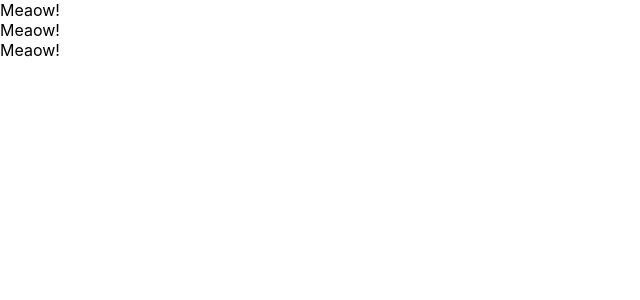
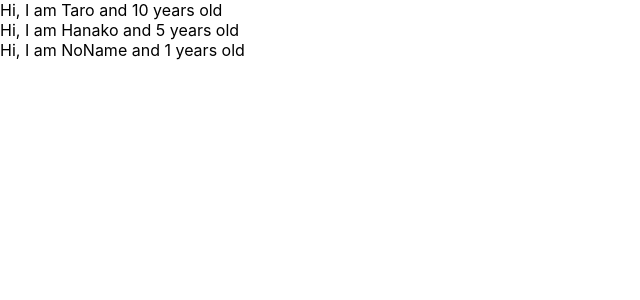
Before and after one commit to kazuyuki-mera/react-redux-crud-application, a React (Create React App) app: page / in a window 1280 px wide. Shown: the top 300 px of the page, without its empty margins (0-640 px from the left). Built offline with nearby package versions, Linux system fonts and the light colour scheme.

Commit message:
learn props of component

```diff
--- a/src/App.js
+++ b/src/App.js
@@ -1,34 +1,30 @@
 import React from 'react';
 
-// class App extends Component {
-//   render() {
-//     return (
-//       <>
-//         <label htmlFor="bar">bar</label>
-//         <input
-//           id="bar"
-//           type="text"
-//           onChange={() => {
-//             console.log('I am Changed.');
-//           }}
-//         />
-//       </>
-//     );
-//   }
-// }
-
 const App = () => {
+  const profiles = [
+    { name: 'Taro', age: 10 },
+    { name: 'Hanako', age: 5 },
+    { name: 'NoName' },
+  ];
   return (
     <div>
-      <Cat />
-      <Cat />
-      <Cat />
+      {profiles.map((profile, index) => {
+        return <User name={profile.name} age={profile.age} key={index} />;
+      })}
     </div>
   );
 };
 
-const Cat = () => {
-  return <div>Meaow!</div>;
+const User = (props) => {
+  return (
+    <div>
+      Hi, I am {props.name} and {props.age} years old
+    </div>
+  );
+};
+
+User.defaultProps = {
+  age: 1,
 };
 
 export default App;
```
Also changed, not shown: 1 other file (tests, documents, lock files or other folders).
